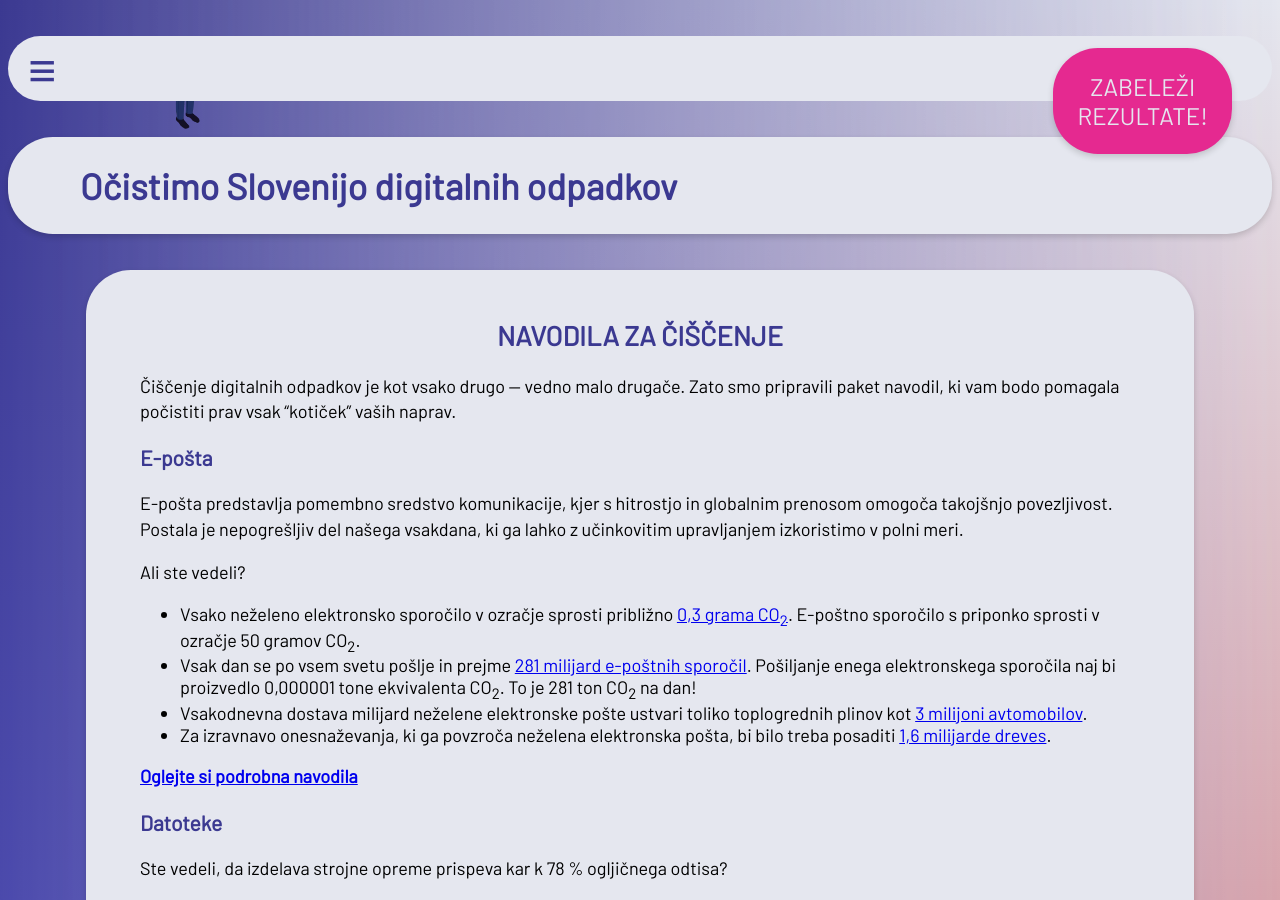
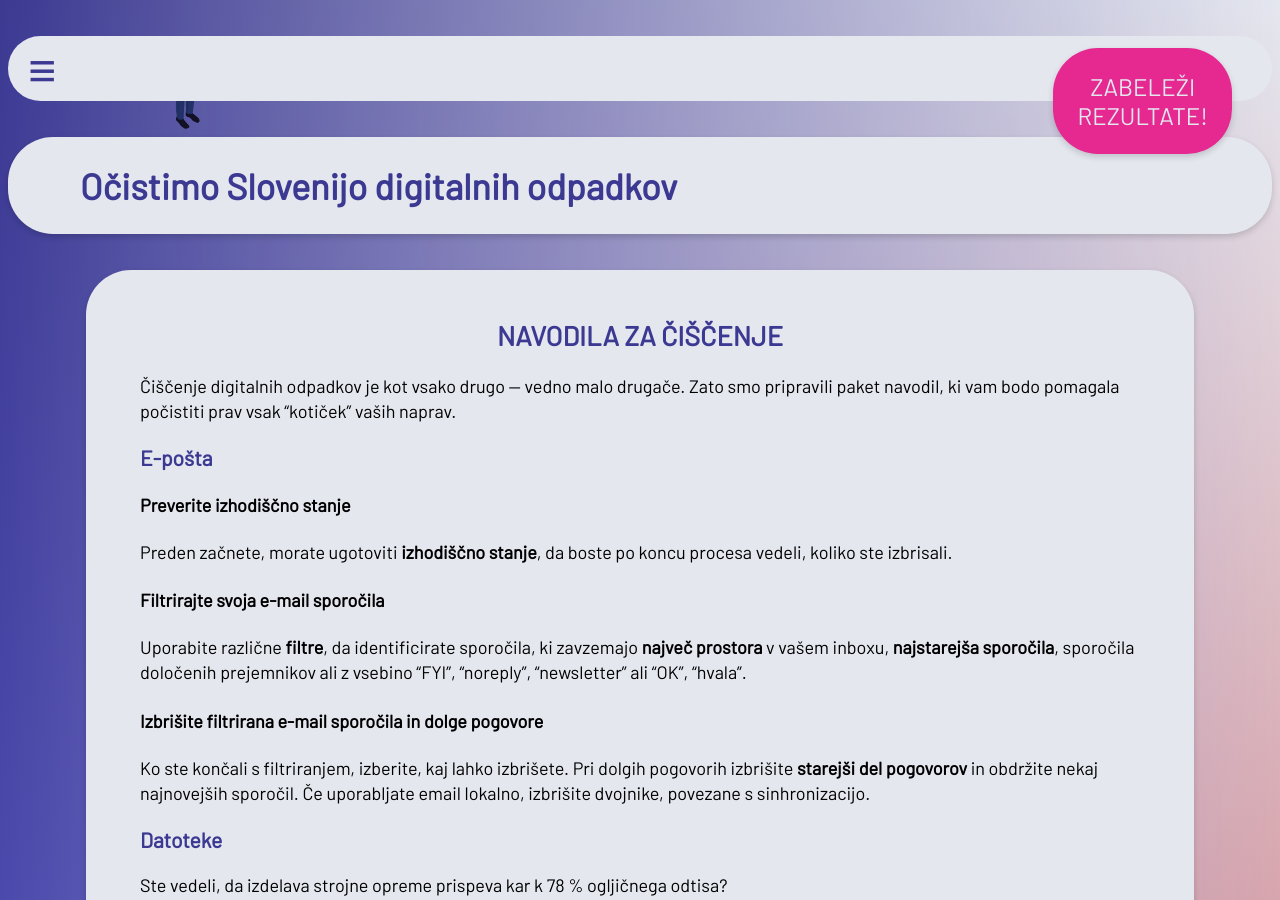
Before and after one commit to ewba/dcd-si, a Jekyll site: the page built from navodila-za-ciscenje.md, in a window 1280 px wide and 900 px high. Built offline with Jekyll 4.4.1, drawn with Linux system fonts in a browser that asks for light colours.

Commit message:
Update navodila-za-ciscenje.md

```diff
--- a/navodila-za-ciscenje.md
+++ b/navodila-za-ciscenje.md
@@ -11,16 +11,12 @@ title: Navodila za čiščenje
 
 ### E-pošta
 
-E-pošta predstavlja pomembno sredstvo komunikacije, kjer s hitrostjo in globalnim prenosom omogoča takojšnjo povezljivost. Postala je nepogrešljiv del našega vsakdana, ki ga lahko z učinkovitim upravljanjem izkoristimo v polni meri.
-
-Ali ste vedeli?
-
-- Vsako neželeno elektronsko sporočilo v ozračje sprosti približno [0,3 grama CO<sub>2</sub>](https://en.reset.org/blog/save-planet-clean-your-inbox-12242015). E-poštno sporočilo s priponko sprosti v ozračje 50 gramov CO<sub>2</sub>.
-- Vsak dan se po vsem svetu pošlje in prejme [281 milijard e-poštnih sporočil](https://www.statista.com/chart/20189/the-carbon-footprint-of-thank-you-emails/). Pošiljanje enega elektronskega sporočila naj bi proizvedlo 0,000001 tone ekvivalenta CO<sub>2</sub>. To je 281 ton CO<sub>2</sub> na dan!
-- Vsakodnevna dostava milijard neželene elektronske pošte ustvari toliko toplogrednih plinov kot [3 milijoni avtomobilov](https://ourworld.unu.edu/en/a-growing-digital-waste-cloud).
-- Za izravnavo onesnaževanja, ki ga povzroča neželena elektronska pošta, bi bilo treba posaditi [1,6 milijarde dreves](https://gerrymcgovern.com/books/world-wide-waste/).
-
-**[Oglejte si podrobna navodila](https://ebm.si/m/Navodila_email.pdf)**
+#### Preverite izhodiščno stanje
+Preden začnete, morate ugotoviti **izhodiščno stanje**, da boste po koncu procesa vedeli, koliko ste izbrisali.
+#### Filtrirajte svoja e-mail sporočila
+Uporabite različne **filtre**, da identificirate sporočila, ki zavzemajo **največ prostora** v vašem inboxu, **najstarejša sporočila**, sporočila določenih prejemnikov ali z vsebino “FYI”, “noreply”, “newsletter” ali “OK”, “hvala”.
+#### Izbrišite filtrirana e-mail sporočila in dolge pogovore
+Ko ste končali s filtriranjem, izberite, kaj lahko izbrišete. Pri dolgih pogovorih izbrišite **starejši del pogovorov** in obdržite nekaj najnovejših sporočil. Če uporabljate email lokalno, izbrišite dvojnike, povezane s sinhronizacijo.
 
 
 ### Datoteke
```
